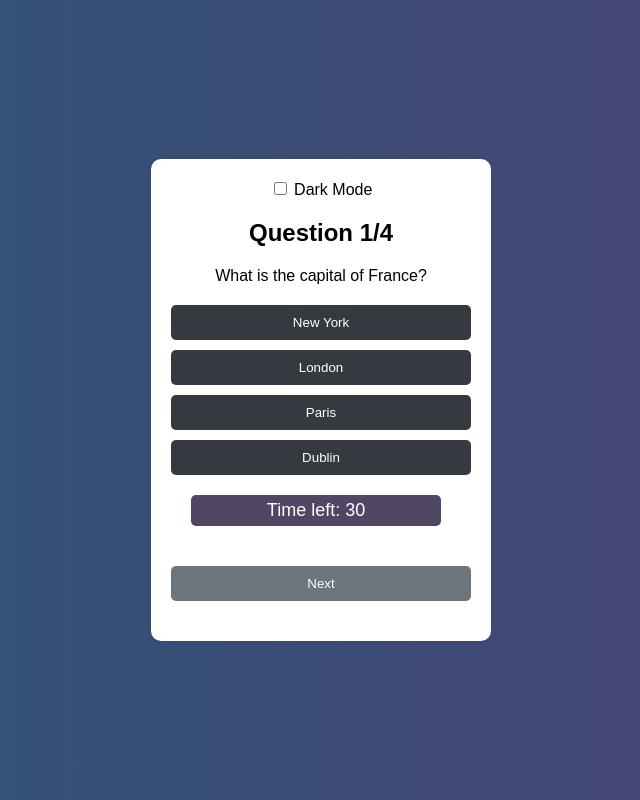
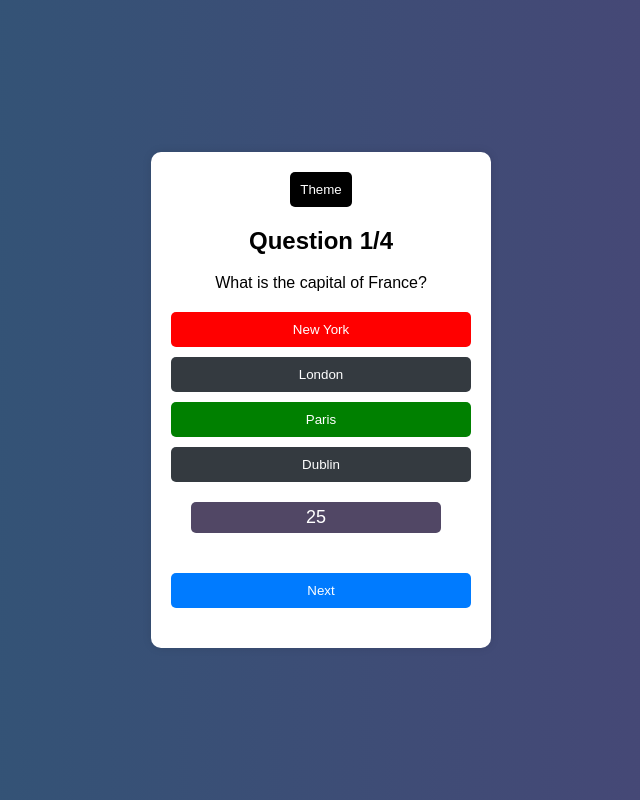
Before and after one commit to FlyranHS/Test-task-Quiz, a plain HTML site: page index.html in a window 1280 px wide. Both pictures are taken after a click on the button "New York". Shown: the whole page, without its empty margins (319-959 px from the left). Drawn offline with Linux system fonts and the light colour scheme.

Commit message:
temshik 2.0

```diff
--- a/Script.js
+++ b/Script.js
@@ -1,20 +1,28 @@
 let currentQuestionIndex = 0;
 let score = 0;
-let timer;
-let timeLeft = 30;
+let timerInterval;
 
 const questions = [
     {
-        text: 'What is the capital of France?',
-        answers: ['New York', 'London', 'Paris', 'Dublin'],
-        correct: 2
+        text: "What is the capital of France?",
+        answers: ["New York", "London", "Paris", "Dublin"],
+        correct: [2]
     },
     {
-        text: 'What is 2 + 2?',
-        answers: ['3', '4', '5', '6'],
-        correct: 1
+        text: "What is 2 + 2?",
+        answers: ["3", "4", "5", "6"],
+        correct: [1]
     },
-    // Добавьте свои вопросы здесь
+    {
+        text: "Which planet is known as the Red Planet?",
+        answers: ["Earth", "Mars", "Jupiter", "Venus"],
+        correct: [1]
+    },
+    {
+        text: "Select the prime numbers.",
+        answers: ["2", "3", "4", "5"],
+        correct: [0, 1, 3]
+    }
 ];
 
 const questionNumberElement = document.getElementById('question-number');
@@ -24,11 +32,7 @@ const nextButton = document.getElementById('next-button');
 const scoreContainer = document.getElementById('score-container');
 const restartButton = document.getElementById('restart-button');
 const timerElement = document.getElementById('timer');
-const themeToggle = document.getElementById('theme-toggle');
-
-themeToggle.addEventListener('change', () => {
-    document.body.classList.toggle('dark-mode');
-});
+const ThemeButton = document.getElementById('theme');
 
 function showQuestion(index) {
     const question = questions[index];
@@ -43,23 +47,27 @@ function showQuestion(index) {
         answersContainer.appendChild(button);
     });
     nextButton.disabled = true;
-    resetTimer();
     startTimer();
 }
 
 function selectAnswer(selectedIndex, button) {
-    const correctIndex = questions[currentQuestionIndex].correct;
+    const correctIndexes = questions[currentQuestionIndex].correct;
     const buttons = document.querySelectorAll('.answer');
     buttons.forEach(btn => btn.disabled = true);
-    if (selectedIndex === correctIndex) {
+    clearInterval(timerInterval);
+
+    if (correctIndexes.includes(selectedIndex)) {
         button.classList.add('correct');
         score++;
     } else {
         button.classList.add('incorrect');
-        buttons[correctIndex].classList.add('correct');
     }
+
+    correctIndexes.forEach(index => {
+        buttons[index].classList.add('correct');
+    });
+
     nextButton.disabled = false;
-    clearInterval(timer);
 }
 
 nextButton.addEventListener('click', () => {
@@ -86,33 +94,32 @@ function showScore() {
     answersContainer.innerHTML = '';
     nextButton.classList.add('hidden');
     restartButton.classList.remove('hidden');
-    clearInterval(timer);
+    clearInterval(timerInterval);
 }
 
 function startTimer() {
-    timeLeft = 30;
-    timerElement.textContent = `Time left: ${timeLeft}`;
-    timer = setInterval(() => {
+    let timeLeft = 30;
+    timerElement.textContent = timeLeft;
+    timerInterval = setInterval(() => {
         timeLeft--;
-        timerElement.textContent = `Time left: ${timeLeft}`;
+        timerElement.textContent = timeLeft;
         if (timeLeft <= 0) {
-            clearInterval(timer);
-            showCorrectAnswer();
+            clearInterval(timerInterval);
+            const correctIndexes = questions[currentQuestionIndex].correct;
+            const buttons = document.querySelectorAll('.answer');
+            buttons.forEach((btn, i) => {
+                btn.disabled = true;
+                if (correctIndexes.includes(i)) {
+                    btn.classList.add('correct');
+                }
+            });
             nextButton.disabled = false;
         }
     }, 1000);
 }
 
-function resetTimer() {
-    clearInterval(timer);
-    timerElement.textContent = 'Time left: 30';
-}
-
-function showCorrectAnswer() {
-    const correctIndex = questions[currentQuestionIndex].correct;
-    const buttons = document.querySelectorAll('.answer');
-    buttons.forEach(btn => btn.disabled = true);
-    buttons[correctIndex].classList.add('correct');
-}
+ThemeButton.addEventListener('click', () => {
+    document.body.classList.toggle('dark-mode');
+});
 
 showQuestion(currentQuestionIndex);
--- a/Style.css
+++ b/Style.css
@@ -24,6 +24,15 @@ body {
     margin-top: 20px;
 }
 
+#theme {
+    background-color: #000000;
+    color: white;
+    border: none;
+    padding: 10px;
+    border-radius: 5px;
+    cursor: pointer;
+
+}
 .answer {
     background-color: #343a40;
     color: white;
@@ -121,6 +130,11 @@ body.dark-mode #restart-button {
     background-color: #007bff;
 }
 
+body.dark-mode #theme {
+    background-color: azure;
+    color: #000000;
+}
+
 
 @media (max-width: 375px) {
     .quiz-container {
--- a/index.html
+++ b/index.html
@@ -7,12 +7,10 @@
     <link rel="stylesheet" href="Style.css">
 </head>
 <body>
+
     <div class="quiz-container">
         <div class="question-container">
-            <label>
-            <input type="checkbox" id="theme">
-            Dark Mode
-            </label>
+            <button id="theme">Theme</button>
             <h2 id="question-number">Question 1/4</h2>
             <p id="question-text">What is the capital of France?</p>
             <div class="answers-container">
@@ -21,12 +19,12 @@
                 <button class="answer">Paris</button>
                 <button class="answer">Dublin</button>
             </div>
-            <div id="timer">Time left: 30</div>
         </div>
+        <div id="timer">30</div>
         <button id="next-button" disabled>Next</button>
         <p id="score-container"></p>
         <button id="restart-button" class="hidden">Restart</button>
     </div>
-    <script src="script.js"></script>
+    <script src="Script.js"></script>
 </body>
 </html>
```
